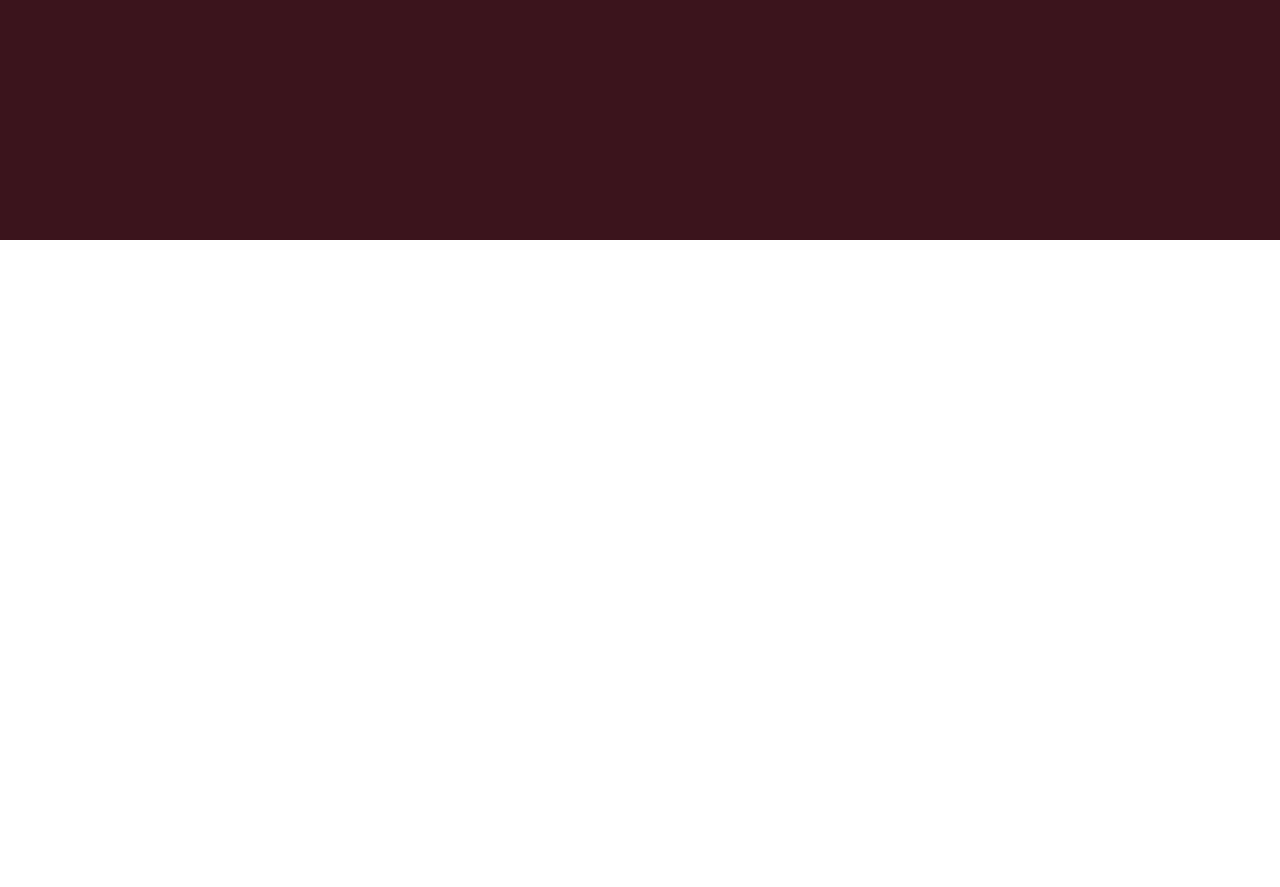
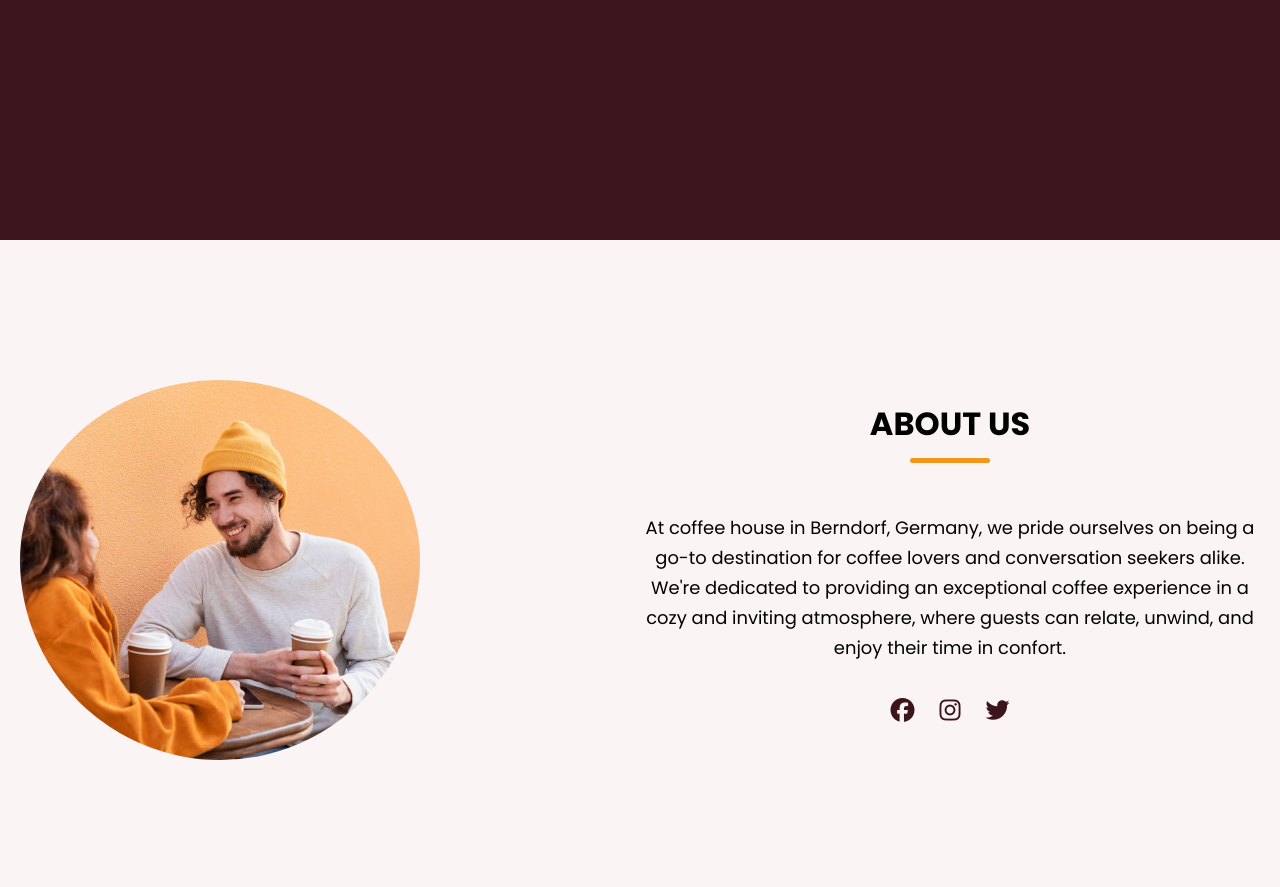
Before and after one commit to owere30/-coffeeshop-website, a plain HTML site: page index.html in a window 1280 px wide. Shown: the part 560-1447 px from the top of the page. Before the commit the page ends 800 px from the top, so only its background shows below. Drawn offline with nearby package versions, Linux system fonts and the light colour scheme; a web font is replaced by a local one.

Commit message:
my forth

```diff
--- a/index.html
+++ b/index.html
@@ -26,6 +26,7 @@
 
             <ul class="nav-menu">
                 <button id="menu-close-button" class= "fas fa-times "></button>
+
                 <li class="nav-item">
                     <a href="#" class="nav-link">Home</a>
                 </li>
@@ -75,6 +76,24 @@
             </div>
         </section>
         <!--About Section-->
+        <section class="about-section">
+        <div class="section-content">
+        <div class="about-image-wrapper">
+            <img src="images/about-image.jpg" alt="about" class="about-image">
+            </div>
+        <div class="about-details">
+            <h2 class="section-title">About Us</h2>
+            <p class="text">
+                At coffee house in Berndorf, Germany, we pride ourselves on being a go-to destination for coffee lovers and conversation seekers alike. We're dedicated to providing an exceptional coffee experience in a cozy and inviting atmosphere, where guests can relate, unwind, and enjoy their time in confort. </p>
+
+            <div class="social-link-list">
+            <a href="#" class="social-link"><i class="fa-brands fa-facebook"></i></a>
+            <a href="#" class="social-link"><i class="fa-brands fa-instagram"></i></a>
+            <a href="#" class="social-link"><i class="fa-brands fa-twitter"></i></a>
+        </div>
+        </div>
+        </div>
+        </section>
         </main>
         <script src="script.js"></script>
 
--- a/style.css
+++ b/style.css
@@ -68,6 +68,23 @@ img{
     padding: 0 20px;
     max-width: var(--site-max-width
     );
+}
+
+.section-title {
+    text-align: center;
+    padding: 60px 0 100px;
+    text-transform: uppercase;
+    font-size: var(--font-size-xl);
+}
+.section-title::after {
+    content: "";
+    width: 80px;
+    height: 5px;
+    display: block;
+    margin: 10px auto 0;
+    border-radius: var( --border-radius-s);
+    background-color: var(--secondary-color);
+
 }
 /* Navbar styling */
 
@@ -176,6 +193,51 @@ background: var(--primary-color);
     margin-right: 30px;
 
 }
+/*--About section */
+
+
+.about-section {
+    padding: 120px 0;
+    background: var(--light-pink-color);
+}
+.about-section .section-content{
+    display: flex;
+    gap: 50px;
+    align-items: center;
+    justify-content: space-between;
+}
+.about-section .about-image-wrapper .about-image {
+    width: 400px;
+    height: 400px;
+    object-fit: cover;
+    border-radius: var(--border-radius-circle);
+}
+ .about-section .about-details .section-title{
+    padding: 0;
+ }
+ .about-section .about-details{
+    max-width: 50%;
+ }
+.about-section .about-details .text{
+    line-height: 30px;
+    margin: 50px 0 30px;
+    text-align: center;
+    font-size: var(--font-size-m);
+}
+
+.about-section .social-link-list{
+    display: flex;
+    gap: 25px;
+    justify-content: center;
+}
+.about-section .social-link-list .social-link{
+    color: var(--primary-color);
+    font-size: var(--font-size-l);
+    transition: 0.2s ease;
+}
+.about-section .social-link-list .social-link:hover {
+    color: var(--secondary-color);
+}
 /* Responsive meddia query code for max width 900px */
 
 
@@ -257,7 +319,7 @@ background: var(--primary-color);
         flex-direction: column-reverse;
         justify-content: center;
     }
-    .subtitle, .description {
+    .subtitle, .description, .about-section .about-details{
         max-width: 100%;
     }
     .buttons {
@@ -268,5 +330,15 @@ background: var(--primary-color);
         max-width: 270px;
         margin-right: 0;
     }
+    .about-section .section-content{
+        gap: 70px;
+        flex-direction: column;
+    }
+    .about-section .about-image-wrapper .about-image{
+        width: 100%;
+        height: 100%;
+        max-width: 250px;
+        aspect-ratio: 1;
+    }
 
 }
```
